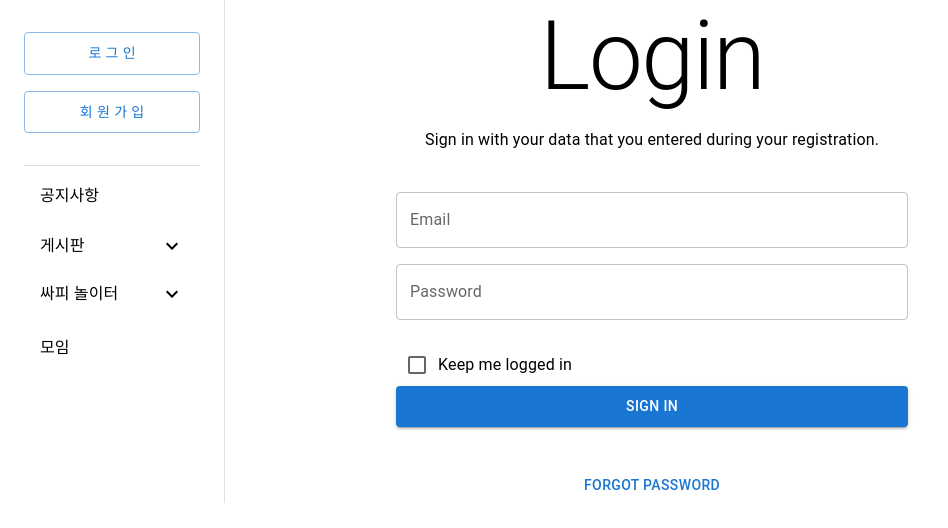
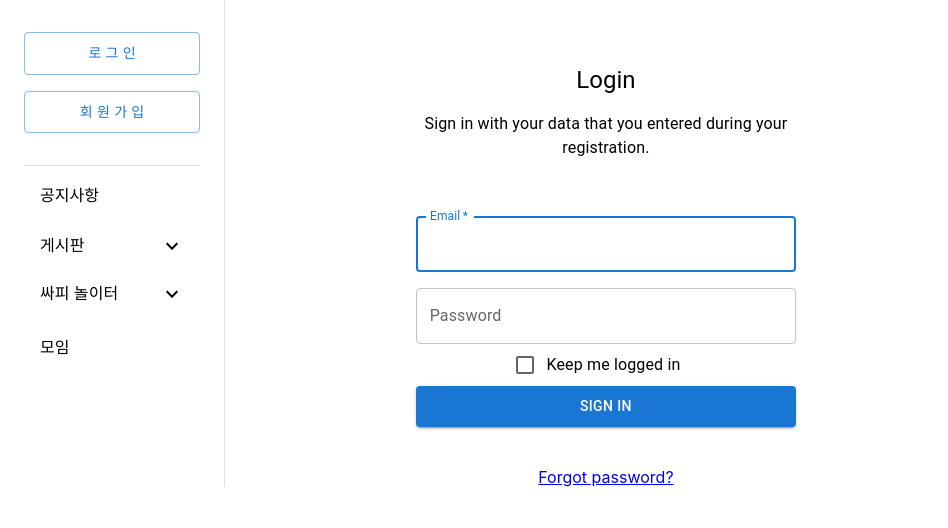
Before and after one commit to Eonyong/ssayeon, a React (Create React App) app in the folder frontend/: page /accounts/login in a window 1280 px wide. Shown: the top 528 px of the page, without its empty margins (0-948 px from the left). Built offline with nearby package versions, Linux system fonts and the light colour scheme.

Commit message:
:recycle: refactor: login code 변경

```diff
--- a/frontend/src/App.js
+++ b/frontend/src/App.js
@@ -1,25 +1,29 @@
 import { Divider, Grid } from '@mui/material';
 import React from 'react';
-import { Route, Routes } from 'react-router-dom';
+import { BrowserRouter, Route, Routes } from 'react-router-dom';
 import './App.css';
 
 import SideBar from './components/common/Sidebar'
+import Signup from './components/main/accounts/Signup';
 import Login from './components/main/accounts/Login';
 
 function App() {
   return (
     <div className="App">
+      <BrowserRouter>
         <Grid container>
-        <Grid flexItem xs='auto'>
+          <Grid>
             <SideBar />
           </Grid>
           <Divider orientation='vertical' flexItem />
-        <Grid flexItem xs={8} sx={{ textAlign:'-webkit-center' }}>
+          <Grid sx={{ textAlign:'-webkit-center' }}>
             <Routes>
-            <Route path='/accounts/login' element={ <Login /> }/>
+              <Route path='accounts/singup' element={ <Signup /> } />
+              <Route path='accounts/login' element={ <Login /> } />
             </Routes>
           </Grid>
         </Grid>
+      </BrowserRouter>
     </div>
   );
 }
--- /dev/null
+++ b/frontend/src/components/common/Main.js
@@ -0,0 +1,6 @@
+export default function Main() {
+  return(
+    <>
+    </>
+  );
+};
--- a/frontend/src/components/common/Sidebar.js
+++ b/frontend/src/components/common/Sidebar.js
@@ -28,7 +28,7 @@ function SideBar() {
             로 그 인
           </Button>
         </Link>
-        <Link to='/accounts/signup'>
+        <Link to='/accounts/singup'>
           <Button
             sx={{ py: 1, my: 1, width:'100%' }} variant='outlined'
           >
--- a/frontend/src/components/main/accounts/Login.js
+++ b/frontend/src/components/main/accounts/Login.js
@@ -1,39 +1,58 @@
-import { Box, Button, Checkbox, Grid, TextField, Typography } from "@mui/material";
 import { Link } from "react-router-dom";
+import { Box, Button, Checkbox, FormControlLabel, Grid, TextField, Typography } from "@mui/material";
 
 export default function Login () {
+
+  const handleSubmit = (event) => {
+    event.preventDefault();
+    const data = new FormData(event.currentTarget);
+    console.log({
+      email: data.get('email'),
+      password: data.get('password'),
+    });
+  };
+
   return (
-    <Box component='form' sx={{ width: '60%' }}>
+    <Box
+      sx={{
+        marginTop: 8,
+        display: 'flex',
+        flexDirection: 'column',
+        alignItems: 'center',
+        width: '50%'
+      }}
+    >
       <Grid container direction='column'>
-        <Typography variant="h1" sx={{ mb: 2 }}>Login</Typography>
+        <Typography variant="h5" sx={{ mb: 2 }}>Login</Typography>
         <Typography>Sign in with your data that you entered during your registration.</Typography>
         <Box
-          sx={{ flexDirection: 'column', my: 5 }} container component='form'
+          noValidate container component='form'
+          sx={{ my: 5 }}
         >
           <TextField
+            id='email' name="email" autoComplete="email"
             type='email' placeholder="Email@email.com" label='Email'
-            fullWidth sx={{ mb: 1 }}
+            fullWidth margin='normal' required autoFocus sx={{ mb: 1 }}
           />
           <TextField
+            id="password" name="password" autoComplete='current-password'
             type='password' placeholder="패스워드를 입력해주세요" label='Password'
             fullWidth sx={{ mt: 1 }}
           />
-          <Grid container direction='row' sx={{ alignItems: 'center', mt: 3 }}>
-            <Grid item>
-              <Checkbox />
-            </Grid>
-            <Grid item>
-              <Typography>Keep me logged in</Typography>
-            </Grid>
-          </Grid>
-
-          <Button fullWidth variant="contained" sx={{ py: 1 }}>Sign In</Button>
+          <FormControlLabel
+            control={<Checkbox value='remember' color="primary" />}
+            label='Keep me logged in'
+          />
+          <Button
+            type="sumbmit" sx={{ py: 1 }}
+            fullWidth variant="contained"
+          >
+            Sign In
+          </Button>
         </Box>
-
-        <Link to='/forgot-password'>
-          <Button variant="text">Forgot Password</Button>
+        <Link to='#' variant="body2">
+          Forgot password?
         </Link>
-
       </Grid>
     </Box>
   );
--- /dev/null
+++ b/frontend/src/components/main/accounts/Signup.js
@@ -0,0 +1,28 @@
+import { Box, Button, FormControl, FormLabel, Grid, Input, InputLabel, TextField, Typography } from "@mui/material";
+
+export default function Signup() {
+  return (
+    <Box component='form' sx={{ width: '60%' }}>
+      <Grid container direction='column'>
+        <Typography variant="h1" sx={{ mb: 2 }}>Signup</Typography>
+        <Box container component='form'
+          sx={{ flexDirection: 'column', my: 5 }}
+        >
+          <FormControl>
+            <FormLabel htmlFor="name">이름</FormLabel>
+            <Input
+              type='text' placeholder="홍길동"
+              fullWidth sx={{ mb: 1 }} id='name'
+            />
+          </FormControl>
+          <TextField
+            type='number' placeholder="0000000" label='싸피 학번'
+            fullWidth sx={{ my: 1 }}
+          />
+          <Button fullWidth variant="contained" sx={{ py: 1 }}>교육생 인증</Button>
+        </Box>
+
+      </Grid>
+    </Box>
+  );
+};
--- a/frontend/src/index.js
+++ b/frontend/src/index.js
@@ -1,16 +1,14 @@
 import React from 'react';
 import ReactDOM from 'react-dom/client';
-import { BrowserRouter } from 'react-router-dom';
 import './index.css';
 import App from './App';
 import reportWebVitals from './reportWebVitals';
 
 const root = ReactDOM.createRoot(document.getElementById('root'));
 root.render(
-  <BrowserRouter>
-
+  <React.StrictMode>
     <App />
-  </BrowserRouter>
+  </React.StrictMode>
 );
 
 // If you want to start measuring performance in your app, pass a function
```
Also changed, not shown: frontend/src/components/main/accounts/Logout.js (deleted). Lines whose indentation alone changed are shown as unchanged.
